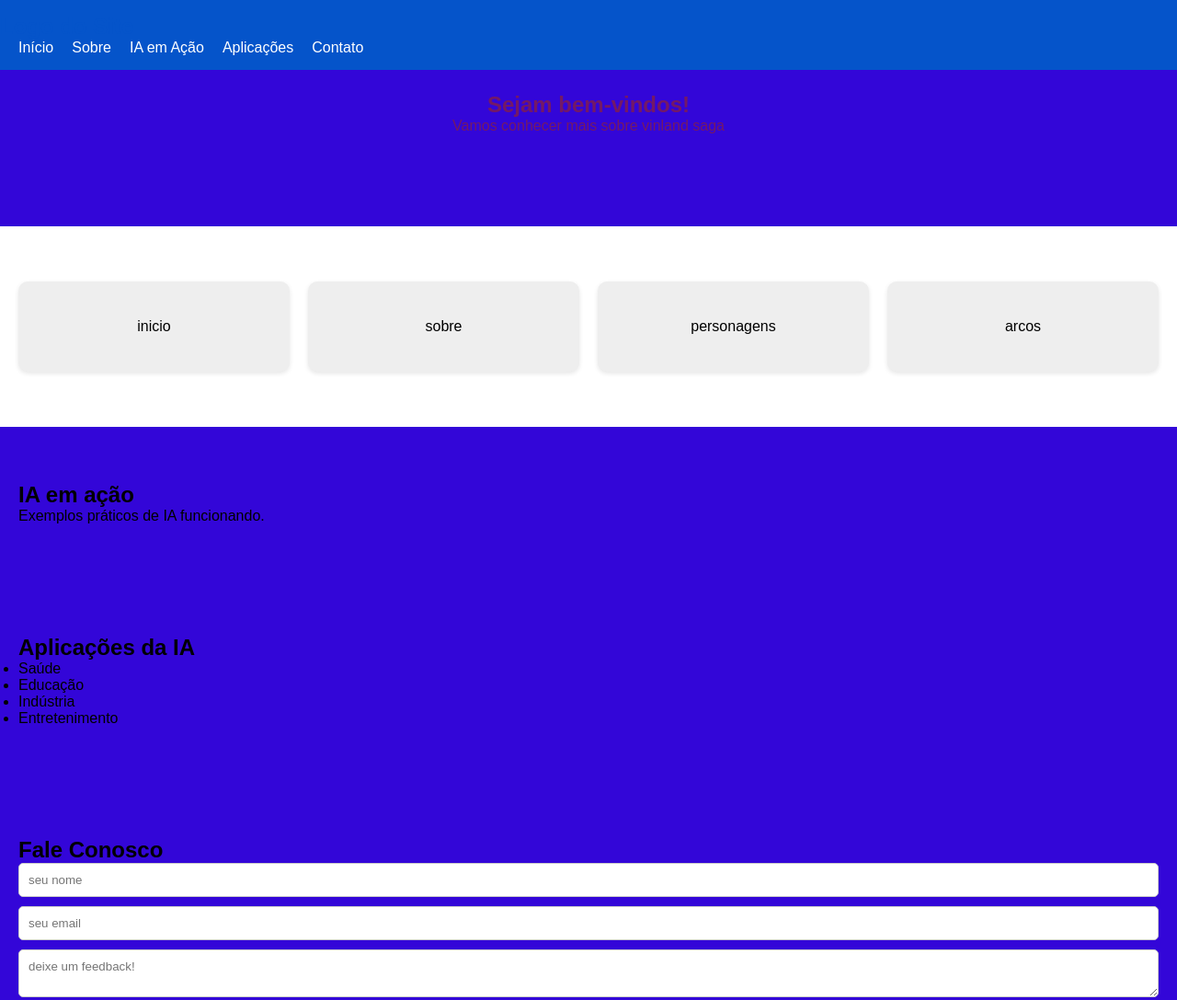
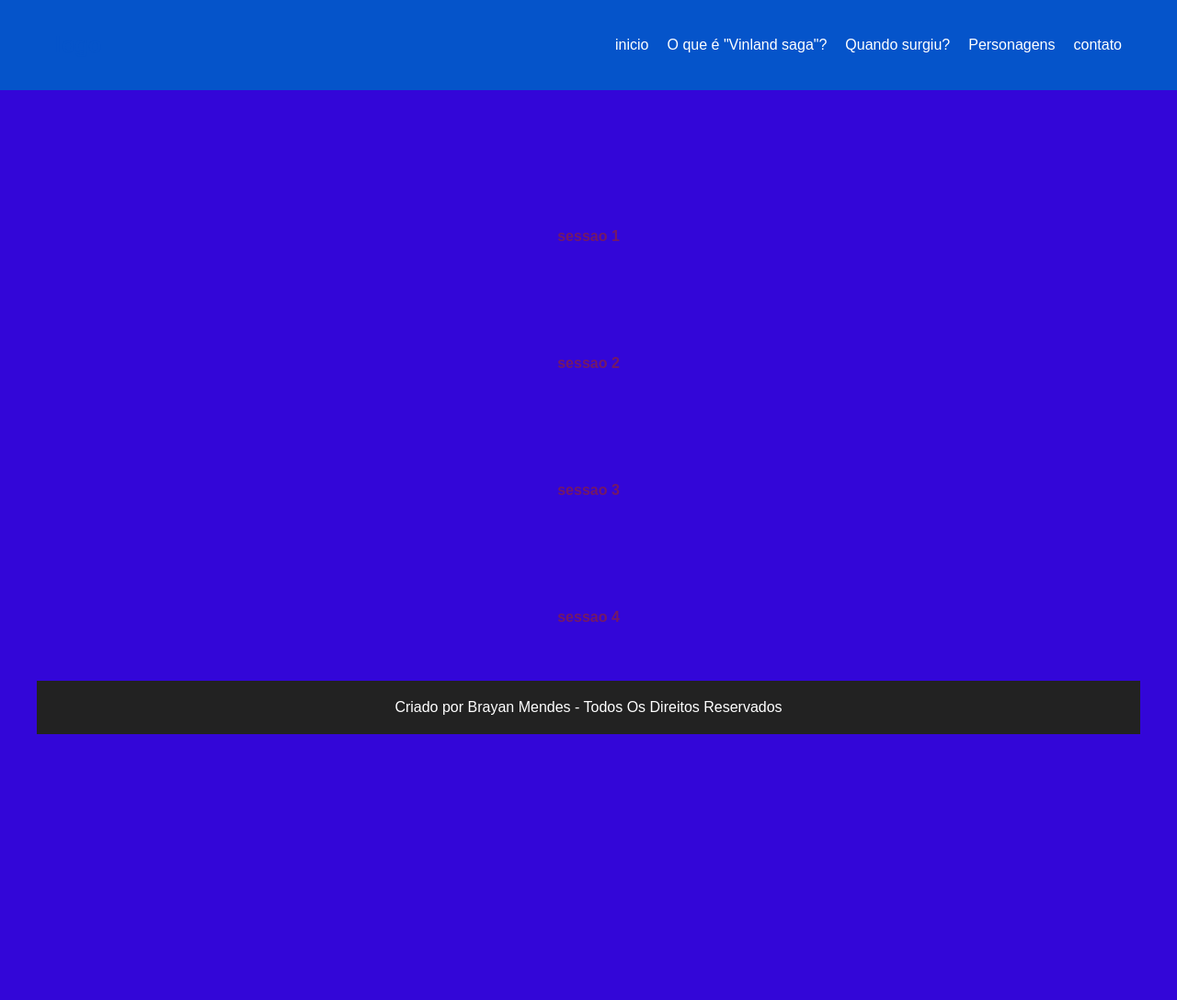
Before and after one commit to brayanmb10/site-de-vinland-saga, a plain HTML site: page index.html in a window 1280 px wide. Shown: the top 1087 px of the page at 92% size. After the commit the page ends 958 px from the top, so only its background shows below. Drawn offline with Linux system fonts and the light colour scheme.

Commit message:
Add files via upload

```diff
--- a/index.html
+++ b/index.html
@@ -3,71 +3,52 @@
 <head>
     <meta charset="UTF-8">
     <meta name="viewport" content="width=device-width, initial-scale=1.0">
-    <title>fan wiki vinland saga</title>
-    <link rel="stylesheet" href="css/estilo.css">
+    <title>vinland saga fan wiki</title>
+    <link rel="stylesheet" href="CSS/estilo.css">
+<link rel="shortcut icon" href="Vinland_Saga_logo-min.png" type="image/x-icon">
 </head>
 <body>
     <header>
-        <div class="logo">Logo do Site</div>
+        <div class="container">
+            <div class="logo">
+                logo
+            </div>
             <nav>
                 <ul>
-                <li><a href="#inicio">Início</a></li>
-                <li><a href="#sobre">Sobre</a></li>
-                <li><a href="#acao">IA em Ação</a></li>
-                <li><a href="#aplicacoes">Aplicações</a></li>
-                <li><a href="#contato">Contato</a></li>
+                    <li> <a href="#inicio"> inicio </a> </li>
+                    <li> <a href="#sobre"> O que é "Vinland saga"? </a> </li>
+                    <li> <a href="#surgimento"> Quando surgiu? </a> </li>
+                    <li> <a href="#personagens"> Personagens </a> </li>
+                    <li> <a href="#contato"> contato </a> </li>
                 </ul>
             </nav>
+        </div>
     </header>
+    <section id="inicio">
+        <h1> O que é? </h1>
+    <section id="inicio" class="banner">
+    <main>
+        <section id="sobre">
+            <h1>sessao 1</h1>
 
-    <main>
-
-        <section id="inicio" class="banner">
-            <h1>Sejam bem-vindos!</h1>
-            <p>Vamos conhecer mais sobre vinland saga</p>
         </section>
 
-
-        <section id="sobre" class="sobre-container">
-            <div class="hex-grid">
-                <div class="hex">inicio</div>
-                <div class="hex">sobre</div>
-                <div class="hex">personagens</div>
-                <div class="hex">arcos</div>
-            </div>
+        <section id="surgimento">
+<h1>sessao 2</h1>
         </section>
 
-
-        <section id="acao">
-            <h2>IA em ação</h2>
-            <p>Exemplos práticos de IA funcionando.</p>
+    <section id="personagens">
+         <h1>sessao 3</h1>
     </section>
 
-
-        <section id="aplicacoes">
-            <h2>Aplicações da IA</h2>
-            <ul>
-                <li>Saúde</li>
-                <li>Educação</li>
-                <li>Indústria</li>
-                <li>Entretenimento</li>
-            </ul>
-        </section>
-
-
     <section id="contato">
-            <h2>Fale Conosco</h2>
-            <form>
-                <input type="text" placeholder="seu nome">
-                <input type="email" placeholder="seu email">
-                <textarea placeholder="deixe um feedback!"></textarea>
-                <button type="submit">Enviar</button>
-            </form>
+        <h1>sessao 4</h1>
     </section>
     </main>
 
     <footer>
-        <p>© Brayan Mendes Barros. Todos os direitos reservados.</p>
+        <p> Criado por Brayan Mendes - Todos Os Direitos Reservados </p>
     </footer>
+
 </body>
 </html>
```
Lines whose indentation alone changed are shown as unchanged.
